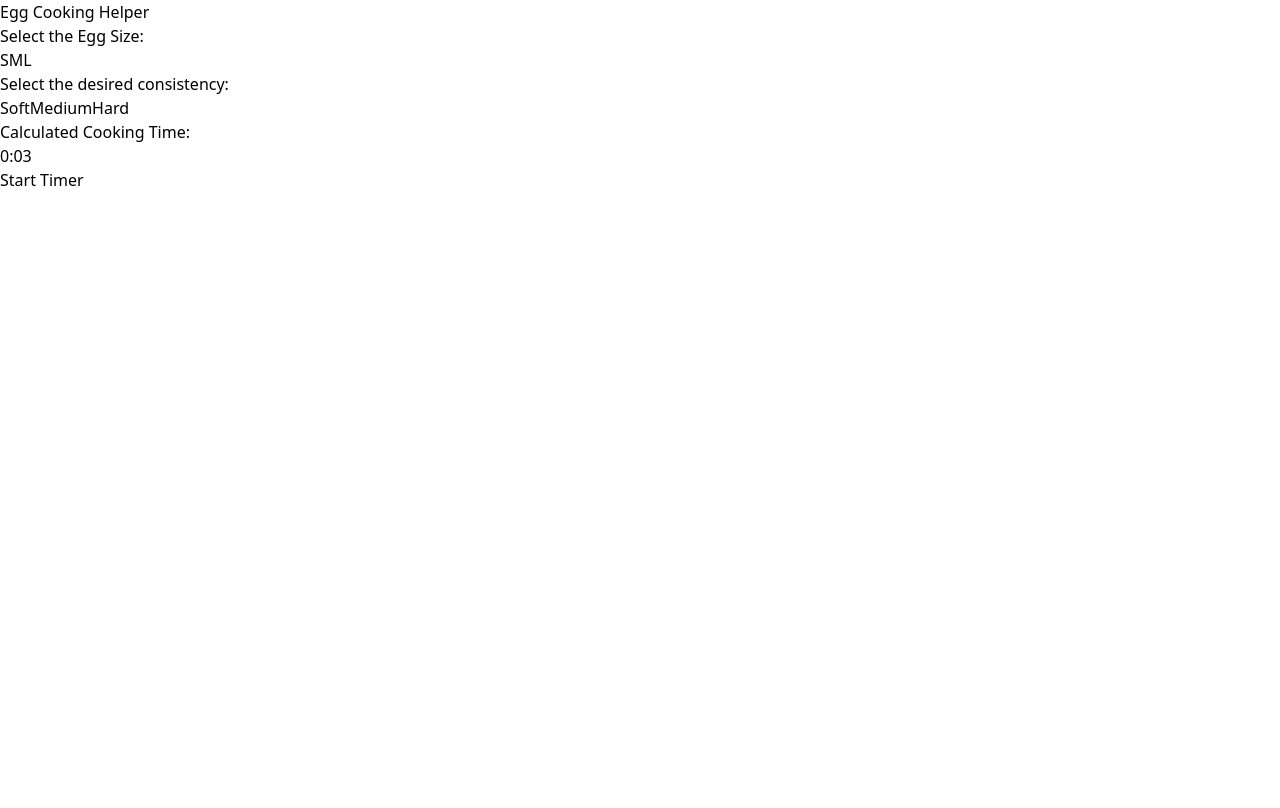
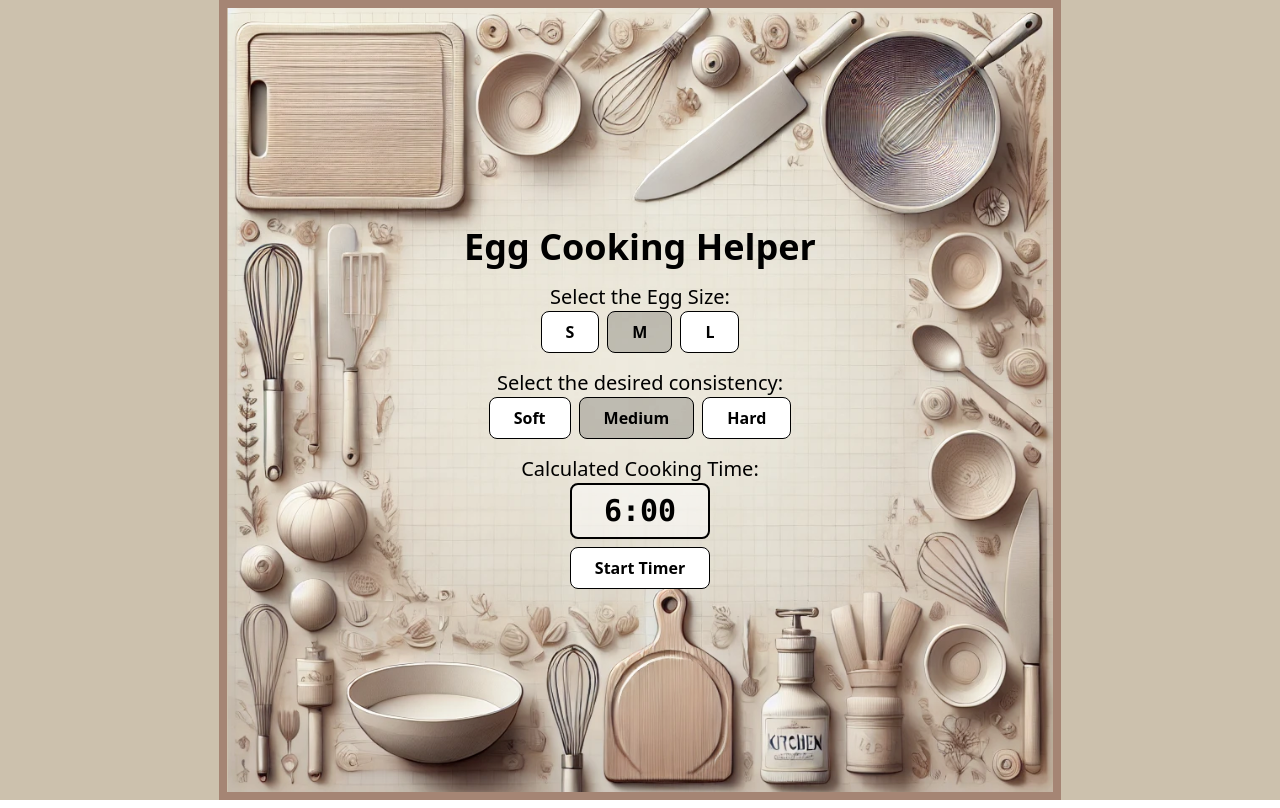
Before and after one commit to Marvin-Dem/Egg-Cooking-Helper, a React (Vite) app: page / in a window 1280 px wide. Built offline with nearby package versions, Linux system fonts and the light colour scheme.

Commit message:
add design

```diff
--- a/src/eggCookingHelper.tsx
+++ b/src/eggCookingHelper.tsx
@@ -10,8 +10,8 @@ export default function EggCookingHelper() {
     type EggSize = "S" | "M" | "L";
     type BoilingLevel = "Soft" | "Medium" | "Hard";
 
-    const [eggSize, setEggSize] = useState<EggSize>("S");
-    const [boilingLevel, setBoilingLevel] = useState<BoilingLevel>("Soft");
+    const [eggSize, setEggSize] = useState<EggSize>("M");
+    const [boilingLevel, setBoilingLevel] = useState<BoilingLevel>("Medium");
     const [remainingTimerSeconds, setRemainingTimerSeconds] = useState(0);
     const [intervalID, setIntervalID] = useState<number>();
     const [alertActive, setAlertActive] = useState(false);
@@ -20,8 +20,6 @@ export default function EggCookingHelper() {
     const cookingTimes = new Map<EggSize, Map<BoilingLevel, number>>();
     const minutes = Math.floor(remainingTimerSeconds / 60);
     const seconds = remainingTimerSeconds % 60;
-
-    //Test Timer Zeit vor PR umstellen auf 3
 
     cookingTimes.set(
         "S",
@@ -84,11 +82,19 @@ export default function EggCookingHelper() {
     }, [eggSize, boilingLevel]);
 
     return (
+        <div className="bg-[rgb(204,193,173)] flex justify-center">
+            <div className="bg-[url('/kitchen-bg.png')] bg-no-repeat bg-contain bg-center border-8 border-[rgb(165,133,116)] h-screen aspect-[980/931]">
+                <div className="flex flex-col items-center justify-center h-screen gap-y-4">
+                    <div className="font-bold text-4xl">Egg Cooking Helper</div>
                     <div>
-            <h1>Egg Cooking Helper</h1>
-            <div>
-                <h3>Select the Egg Size:</h3>
+                        <div className="text-xl flex justify-center">
+                            Select the Egg Size:
+                        </div>
+                        <div className="gap-2 flex">
                             <button
+                                className={`border border-black rounded-lg p-2 px-6 font-bold hover:scale-105 ${
+                                    eggSize === "S" ? "bg-black/20" : "bg-white"
+                                }`}
                                 key={"S"}
                                 onClick={() => {
                                     setEggSize("S");
@@ -97,6 +103,9 @@ export default function EggCookingHelper() {
                                 S
                             </button>
                             <button
+                                className={`border border-black rounded-lg p-2 px-6 font-bold hover:scale-105 ${
+                                    eggSize === "M" ? "bg-black/20" : "bg-white"
+                                }`}
                                 key={"M"}
                                 onClick={() => {
                                     setEggSize("M");
@@ -105,6 +114,9 @@ export default function EggCookingHelper() {
                                 M
                             </button>
                             <button
+                                className={`border border-black rounded-lg p-2 px-6 font-bold hover:scale-105 ${
+                                    eggSize === "L" ? "bg-black/20" : "bg-white"
+                                }`}
                                 key={"L"}
                                 onClick={() => {
                                     setEggSize("L");
@@ -113,9 +125,18 @@ export default function EggCookingHelper() {
                                 L
                             </button>
                         </div>
+                    </div>
                     <div>
-                <h3>Select the desired consistency:</h3>
+                        <div className="text-xl flex justify-center">
+                            Select the desired consistency:
+                        </div>
+                        <div className="flex gap-2">
                             <button
+                                className={`border border-black rounded-lg p-2 px-6 font-bold hover:scale-105 ${
+                                    boilingLevel === "Soft"
+                                        ? "bg-black/20"
+                                        : "bg-white"
+                                }`}
                                 key={"Soft"}
                                 onClick={() => {
                                     setBoilingLevel("Soft");
@@ -124,6 +145,11 @@ export default function EggCookingHelper() {
                                 Soft
                             </button>
                             <button
+                                className={`border border-black rounded-lg p-2 px-6 font-bold hover:scale-105 ${
+                                    boilingLevel === "Medium"
+                                        ? "bg-black/20"
+                                        : "bg-white"
+                                }`}
                                 key={"Medium"}
                                 onClick={() => {
                                     setBoilingLevel("Medium");
@@ -132,6 +158,11 @@ export default function EggCookingHelper() {
                                 Medium
                             </button>
                             <button
+                                className={`border border-black rounded-lg p-2 px-6 font-bold hover:scale-105 ${
+                                    boilingLevel === "Hard"
+                                        ? "bg-black/20"
+                                        : "bg-white"
+                                }`}
                                 key={"Hard"}
                                 onClick={() => {
                                     setBoilingLevel("Hard");
@@ -140,15 +171,23 @@ export default function EggCookingHelper() {
                                 Hard
                             </button>
                         </div>
-            <div>
-                <h3>Calculated Cooking Time:</h3>
-                <div>
+                    </div>
+                    <div className="flex flex-col items-center">
+                        <div className="text-xl flex justify-center">
+                            Calculated Cooking Time:
+                        </div>
+                        <div className="flex flex-col gap-2">
+                            <div className="flex justify-center text-3xl border-2 border-black rounded-lg bg-white/50 p-2 font-bold font-mono">
                                 {minutes}:{seconds.toString().padStart(2, "0")}
                             </div>
                             {intervalID === undefined && (
                                 <button
+                                    className="border border-black rounded-lg bg-white p-2 px-6 font-bold hover:bg-white/70 hover:scale-105"
                                     onClick={() => {
-                            const intervalID = setInterval(reduceTimer, 1000);
+                                        const intervalID = setInterval(
+                                            reduceTimer,
+                                            1000
+                                        );
                                         setIntervalID(intervalID);
                                     }}
                                 >
@@ -157,13 +196,16 @@ export default function EggCookingHelper() {
                             )}
                             {intervalID !== undefined && (
                                 <button
+                                    className="border border-black rounded-lg bg-white p-2 px-6 font-bold hover:bg-white/70 hover:scale-105"
                                     onClick={() => {
                                         const initialBoilingTime = calcBoilTime(
                                             eggSize,
                                             boilingLevel
                                         );
                                         if (initialBoilingTime !== undefined) {
-                                setRemainingTimerSeconds(initialBoilingTime);
+                                            setRemainingTimerSeconds(
+                                                initialBoilingTime
+                                            );
                                         }
                                         clearInterval(intervalID);
                                         setIntervalID(undefined);
@@ -173,9 +215,10 @@ export default function EggCookingHelper() {
                                     Stop Timer
                                 </button>
                             )}
+                        </div>
                         {alertActive && (
                             <div>
-                        <h3>Your Egg is ready!</h3>
+                                <div>Your Egg is ready!</div>
                                 <button
                                     onClick={() => {
                                         audio.pause();
@@ -198,7 +241,7 @@ export default function EggCookingHelper() {
                         )}
                     </div>
                 </div>
+            </div>
+        </div>
     );
 }
-
-//Morgen ansetzen: SoundDatei einbauen, wenn Timer auf 0 geht
--- a/src/main.tsx
+++ b/src/main.tsx
@@ -1,7 +1,7 @@
 import { StrictMode } from "react";
 import { createRoot } from "react-dom/client";
 import "./index.css";
-import EggCookingHelper from "./EggCookingHelper.tsx";
+import EggCookingHelper from "./eggCookingHelper.tsx";
 
 createRoot(document.getElementById("root")!).render(
     <StrictMode>
```
Also changed, not shown: kitchen-bg.png (added). Lines whose indentation alone changed are shown as unchanged.
